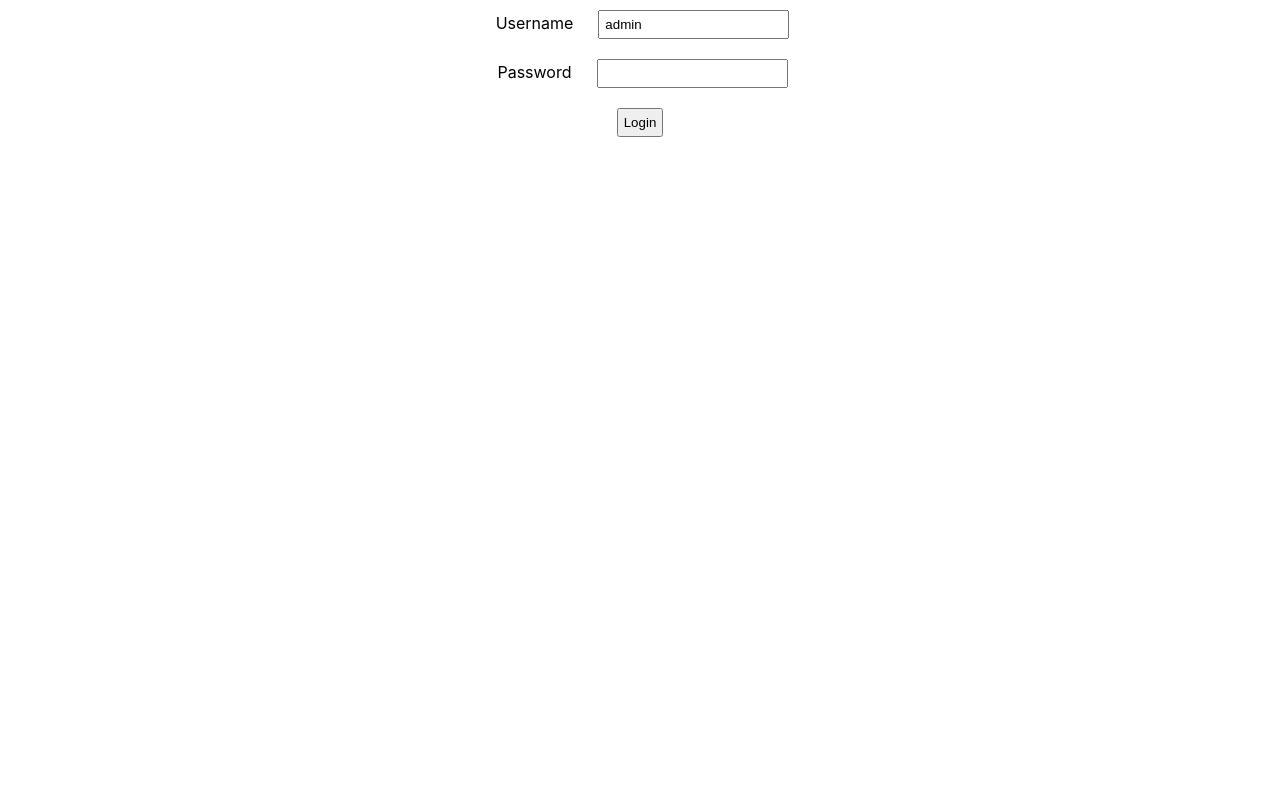
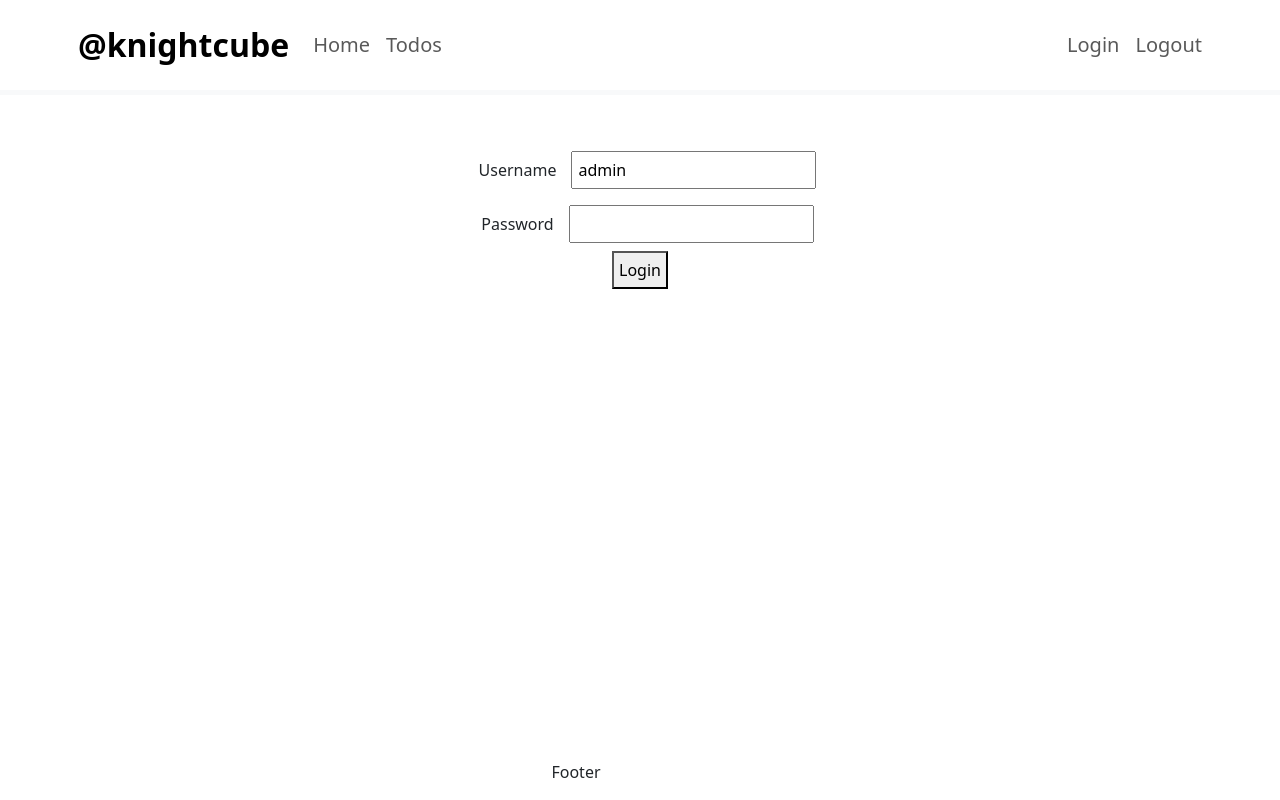
Before and after one commit to knightcube/to-do-app-frontend, a React (Create React App) app: page / in a window 1280 px wide. Built offline with nearby package versions, Linux system fonts and the light colour scheme.

Commit message:
Added Navbar using Bootstrap

```diff
--- a/package.json
+++ b/package.json
@@ -6,6 +6,7 @@
     "@testing-library/jest-dom": "^5.17.0",
     "@testing-library/react": "^13.4.0",
     "@testing-library/user-event": "^13.5.0",
+    "bootstrap": "^5.3.1",
     "react": "^18.2.0",
     "react-dom": "^18.2.0",
     "react-router-dom": "^6.14.2",
--- a/src/components/todo/ToDoApp.css
+++ b/src/components/todo/ToDoApp.css
@@ -2,3 +2,10 @@
     margin: 10px;
     padding: 5px;
 }
+
+footer{
+    bottom: 0;
+    position: absolute;
+    width: 90%;
+    height: 40px;
+}
--- a/src/components/todo/ToDoApp.js
+++ b/src/components/todo/ToDoApp.js
@@ -1,23 +1,29 @@
 import "./ToDoApp.css";
 import { useState } from "react";
-import { BrowserRouter, Routes, Route, useNavigate, useParams } from "react-router-dom";
+import { BrowserRouter, Routes, Route, useNavigate, useParams, Link } from "react-router-dom";
 
-function ToDoApp(){
+function ToDoApp() {
     return (
         <div>
             <BrowserRouter>
+                <HeaderComponent />
+
                 <Routes>
-                    <Route path='/' element={<LoginComponent/>}></Route>
-                    <Route path = '/login' element={<LoginComponent/>}></Route>
-                    <Route path = '/welcome/:username' element={<WelcomeComponent/>}></Route>
-                    <Route path = '/*' element={<ErrorComponent/>}></Route>
+                    <Route path='/' element={<LoginComponent />}></Route>
+                    <Route path='/login' element={<LoginComponent />}></Route>
+                    <Route path='/welcome/:username' element={<WelcomeComponent />}></Route>
+                    <Route path='/todos' element={<ListToDosComponent />}></Route>
+                    <Route path='/logout' element={<LogoutComponent />}></Route>
+
+                    <Route path='/*' element={<ErrorComponent />}></Route>
                 </Routes>
             </BrowserRouter>
+            <FooterComponent />
         </div>
     )
 }
 
-function LoginComponent(){
+function LoginComponent() {
 
     const [username, setUsername] = useState("admin")
 
@@ -29,29 +35,29 @@
 
     const navigate = useNavigate()
 
-    function handleUsernameChange(event){
+    function handleUsernameChange(event) {
         setUsername(event.target.value)
     }
 
-    function handlePasswordChange(event){
+    function handlePasswordChange(event) {
         setPassword(event.target.value)
     }
 
-    function handleLoginBtn(){
-        if(username==="knightcube" && password==="pass1234"){
+    function handleLoginBtn() {
+        if (username === "knightcube" && password === "pass1234") {
             console.log("success")
             setShowSuccessMessage(true)
             setShowErrorMessage(false)
             navigate(`/welcome/${username}`)
-        }else{
+        } else {
             console.log("failed")
             setShowSuccessMessage(false)
             setShowErrorMessage(true)
         }
     }
 
-    function SuccessMessageComponent(){
-        if(showSuccessMessage){
+    function SuccessMessageComponent() {
+        if (showSuccessMessage) {
             return (
                 <div>
                     Authenticated Successfully
@@ -61,8 +67,8 @@
         return null
     }
 
-    function ErrorMessageComponent(){
-        if(showErrorMessage){
+    function ErrorMessageComponent() {
+        if (showErrorMessage) {
             return (
                 <div>
                     Authentication Failed. Try again.
@@ -80,11 +86,11 @@
 
                 <div>
                     <label>Username</label>
-                    <input type="text" name="username" value={username} onChange={handleUsernameChange}/>
+                    <input type="text" name="username" value={username} onChange={handleUsernameChange} />
                 </div>
                 <div>
                     <label>Password</label>
-                    <input type="password" name="password" value={password} onChange={handlePasswordChange}/>
+                    <input type="password" name="password" value={password} onChange={handlePasswordChange} />
                 </div>
 
                 <button type="button" name="login" onClick={handleLoginBtn}>Login  </button>
@@ -96,23 +102,21 @@
     )
 }
 
-function WelcomeComponent(){
+function WelcomeComponent() {
 
-    const {username} = useParams()
-
-    console.log(username)
+    const { username } = useParams()
 
     return (
         <div className="WelcomeComponent">
             <h1>Welcome {username}</h1>
             <div>
-                Welcome Component
+                Manage your Todos <Link to='/todos'>here</Link>
             </div>
         </div>
     )
 }
 
-function ErrorComponent(){
+function ErrorComponent() {
     return (
         <div className="ErrorComponent">
             <h1>We are working really hard!</h1>
@@ -121,4 +125,116 @@
     )
 }
 
+function ListToDosComponent() {
+
+    const today = new Date()
+    const targetDate = new Date(today.getFullYear() + 12, today.getMonth(), today.getDay())
+
+    const todos = [{ id: 1, description: 'Learn AWS', done: false, targetDate: targetDate },
+    { id: 2, description: 'Learn Full Stack Dev', done: false, targetDate: targetDate },
+    { id: 3, description: 'Learn DevOps', done: false, targetDate: targetDate },
+    { id: 4, description: 'Learn AR/VR', done: false, targetDate: targetDate },
+    ]
+
+    return (
+        <div className="container">
+            <h1>Things to do!</h1>
+            <div>
+                <table className="table">
+                    <thead>
+                        <tr>
+                            <td>Id</td>
+                            <td>Description</td>
+                            <td>Is Done?</td>
+                            <td>Target Date</td>
+                        </tr>
+                    </thead>
+
+                    <tbody>
+                        {
+                            todos.map(
+                                todo => (
+                                    <tr key={todo.id}>
+                                        <td>{todo.id}</td>
+                                        <td>{todo.description}</td>
+                                        <td>{todo.done.toString()}</td>
+                                        <td>{todo.targetDate.toDateString()}</td>
+                                    </tr>
+                                )
+                            )
+                        }
+
+                    </tbody>
+                </table>
+            </div>
+        </div>
+    )
+}
+
+function HeaderComponent() {
+    return (
+        <header className="border-bottom border-light border-5 mb-5 p-2">
+            <div className="container">
+                <div className="row">
+                    <nav className="navbar navbar-expand-lg">
+                        <a className="navbar-brand ms-2 fs-2 fw-bold text-black" href="https://github.com/knightcube">@knightcube</a>
+                        <div className="collapse navbar-collapse">
+                            <ul className="navbar-nav">
+                                <li className="nav-item fs-5"><Link className="nav-link" to="/welcome/knightcube">Home</Link></li>
+                                <li className="nav-item fs-5"><Link className="nav-link" to="/todos">Todos</Link></li>
+                            </ul>
+                        </div>
+                        <ul className="navbar-nav">
+                            <li className="nav-item fs-5"><Link className="nav-link" to="/login">Login</Link></li>
+                            <li className="nav-item fs-5"><Link className="nav-link" to="/logout">Logout</Link></li>
+                        </ul>
+                    </nav>
+                </div>
+            </div>
+
+        </header>
+        // <div>
+        //     Header
+        // </div>
+        // <header className="border-bottom border-light border-5 mb-5 p-2">
+        //     <div className="container">
+        //         <div className="row">
+        //             <nav className="navbar navbar-expand-lg">
+        //                 <a className="navbar-brand ms-2 fs-2 fw-bold text-black" href="https://www.in28minutes.com">in28minutes</a>
+        //                 <div className="collapse navbar-collapse">
+        //                     <ul className="navbar-nav">
+        //                         <li className="nav-item fs-5"><Link className="nav-link" to="/welcome/in28minutes">Home</Link></li>
+        //                         <li className="nav-item fs-5"><Link className="nav-link" to="/todos">Todos</Link></li>
+        //                     </ul>
+        //                 </div>
+        //                 <ul className="navbar-nav">
+        //                     <li className="nav-item fs-5"><Link className="nav-link" to="/login">Login</Link></li>
+        //                     <li className="nav-item fs-5"><Link className="nav-link" to="/logout">Logout</Link></li>
+        //                 </ul>
+        //             </nav>
+        //         </div>
+        //     </div>
+        // </header>
+    )
+}
+
+function FooterComponent() {
+    return (
+        <footer className="footer">
+            <div className="container">
+                Footer
+            </div>
+        </footer>
+    )
+}
+
+function LogoutComponent() {
+    return (
+        <div className="LogoutComponent">
+            <h1>You are logged out!</h1>
+            <div>Thank you for using our App. Come back soon!</div>
+        </div>
+    )
+}
+
 export default ToDoApp;
--- a/src/index.js
+++ b/src/index.js
@@ -3,6 +3,7 @@
 import './index.css';
 import App from './App';
 import reportWebVitals from './reportWebVitals';
+import 'bootstrap/dist/css/bootstrap.min.css';
 
 const root = ReactDOM.createRoot(document.getElementById('root'));
 root.render(
```
Also changed, not shown: 2 other files (tests, documents, lock files or other folders).
